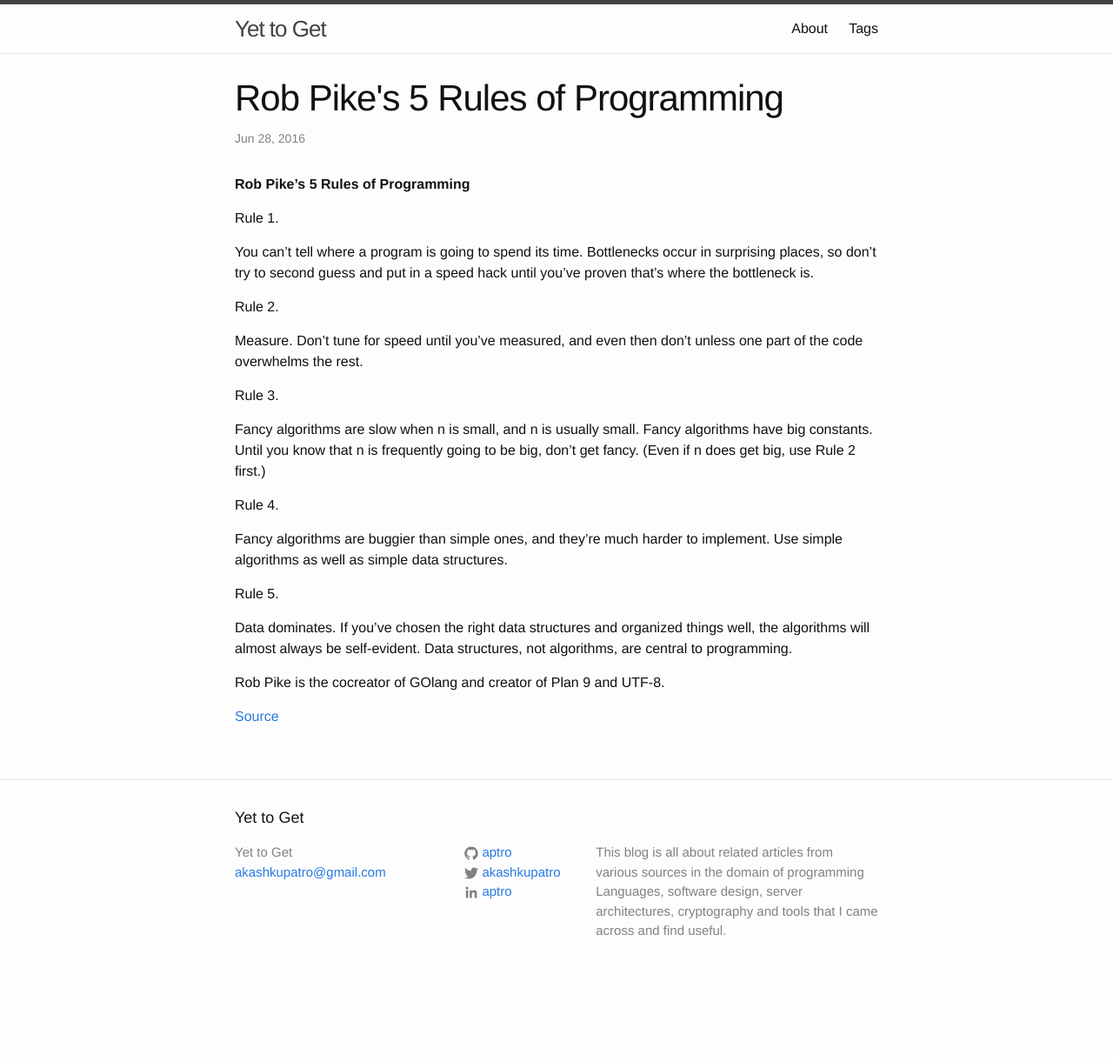
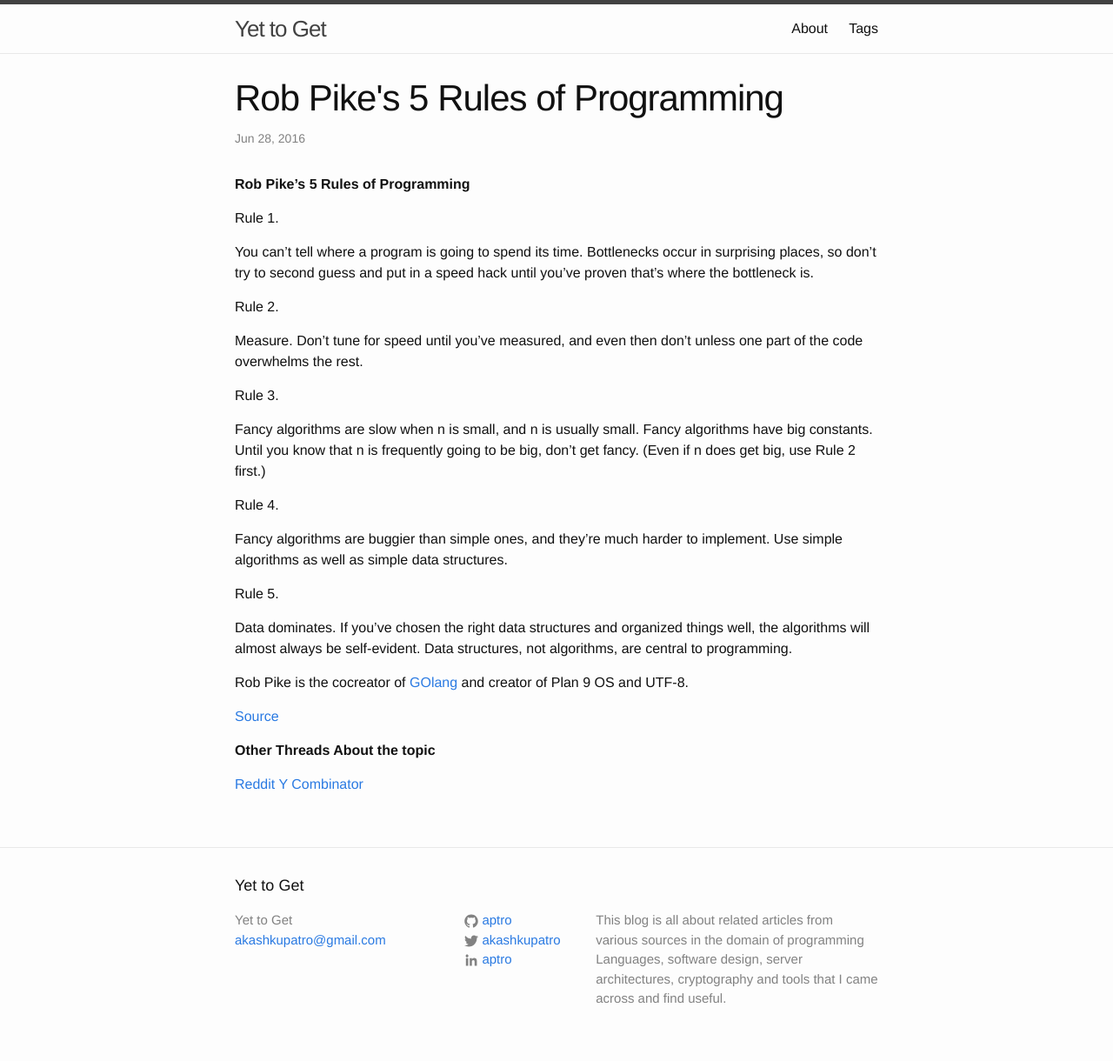
Before and after one commit to aptro/aptro.github.io, a Jekyll site: the page built from _posts/2016-06-28-Rob-Pike-Rules-Of-Programming.markdown, in a window 1280 px wide. Shown: the whole page at 87% size. Built offline with Jekyll 4.4.1, drawn with Linux system fonts in a browser that asks for light colours; before the commit the page ends 1142 px from its top, so only the background shows below that.

Commit message:
rp ga and other sources

```diff
--- a/_posts/2016-06-28-Rob-Pike-Rules-Of-Programming.markdown
+++ b/_posts/2016-06-28-Rob-Pike-Rules-Of-Programming.markdown
@@ -30,7 +30,24 @@
 
 
 
-Rob Pike is the cocreator of GOlang and creator of Plan 9 and UTF-8.
+Rob Pike is the cocreator of [GOlang](https://golang.org/) and creator of Plan 9 OS and UTF-8.
 
 
 [Source](http://users.ece.utexas.edu/~adnan/pike.html)
+
+
+**Other Threads About the topic**
+
+[Reddit](https://www.reddit.com/r/programming/comments/29yj61/rob_pikes_5_rules_of_programming/)
+[Y Combinator](https://news.ycombinator.com/item?id=7994102)
+
+<script>
+  (function(i,s,o,g,r,a,m){i['GoogleAnalyticsObject']=r;i[r]=i[r]||function(){
+  (i[r].q=i[r].q||[]).push(arguments)},i[r].l=1*new Date();a=s.createElement(o),
+  m=s.getElementsByTagName(o)[0];a.async=1;a.src=g;m.parentNode.insertBefore(a,m)
+  })(window,document,'script','https://www.google-analytics.com/analytics.js','ga');
+
+  ga('create', 'UA-42894049-2', 'auto');
+  ga('send', 'pageview');
+
+</script>
```
